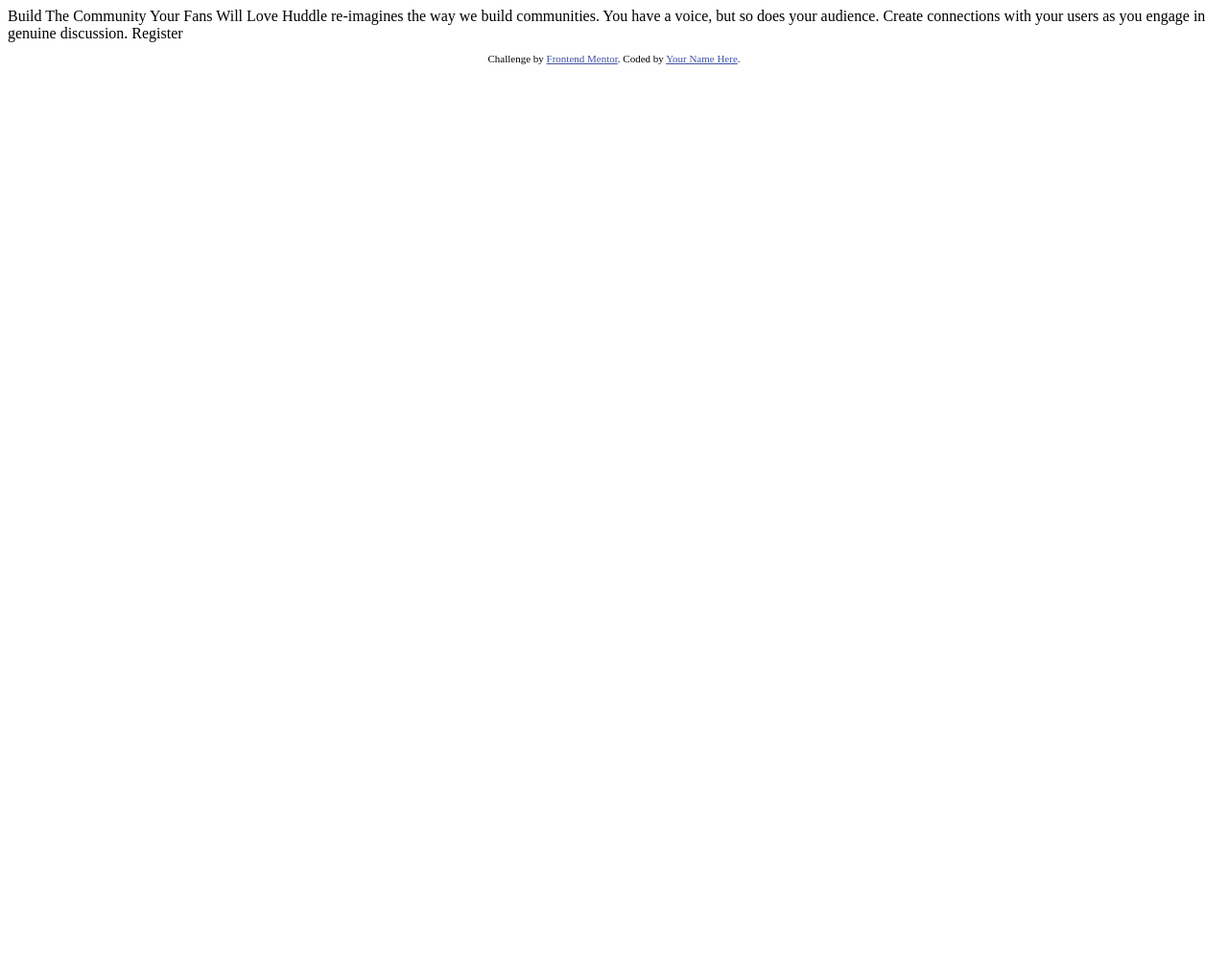
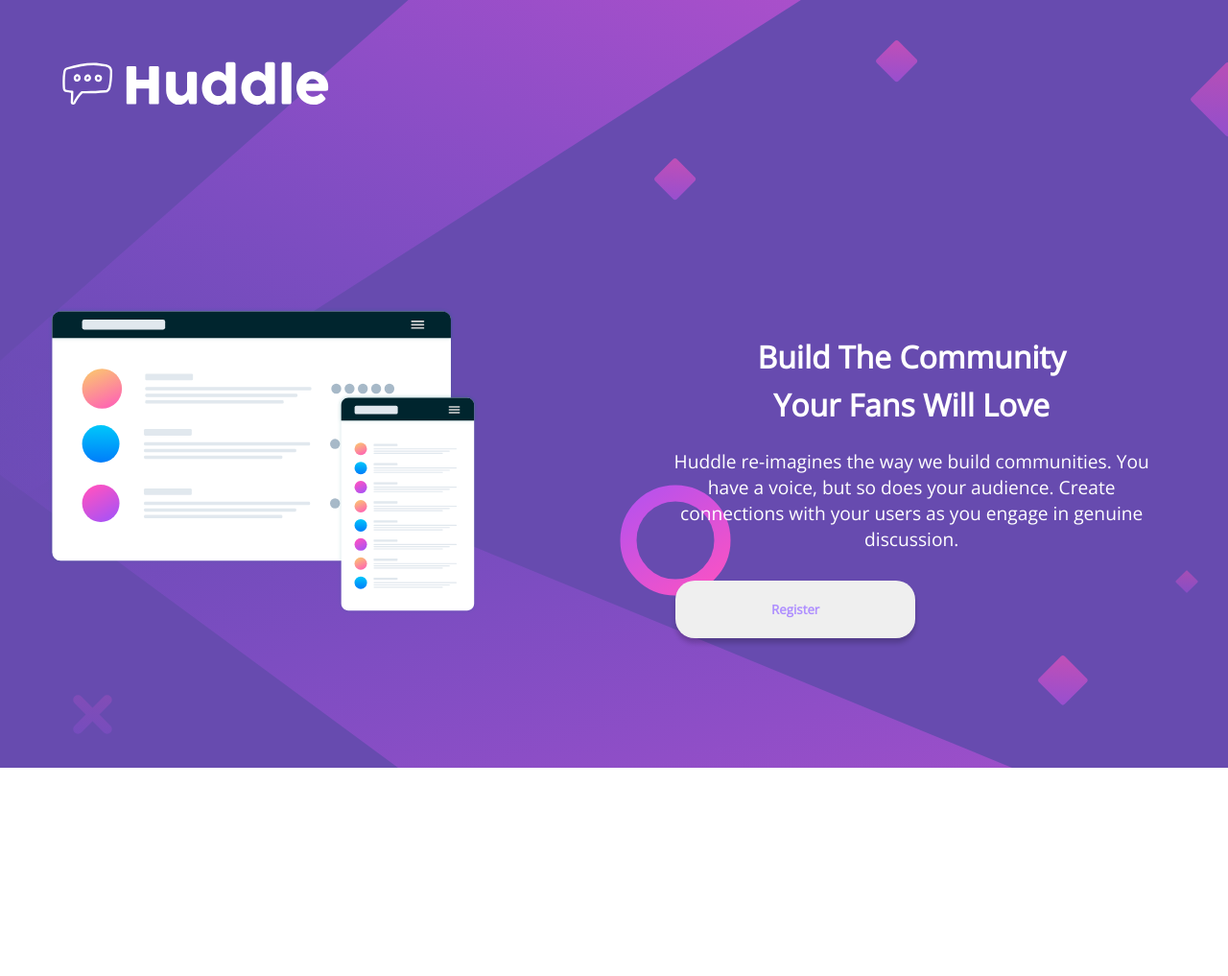
Before and after one commit to joseildoandrade12/projeto-secao-introdutoria, a plain HTML site: page index.html in a window 1280 px wide. Shown: the whole page at 96% size. Before the commit the page ends 800 px from the top, so only its background shows below. Drawn offline with nearby package versions, Linux system fonts and the light colour scheme.

Commit message:
finalização projeto

```diff
--- /dev/null
+++ b/estilos/media-query.css
@@ -0,0 +1,43 @@
+@charset "UTF-8";
+
+
+
+@media screen and (min-width: 992px) {
+    main{
+        width: 100%;
+        background-image: url(../images/bg-desktop.svg);
+        background-size: cover;
+    }
+
+    #imagem-1{
+        width: 300px;
+        margin-bottom: 150px;
+    }
+
+    #imagem-2{
+        display: inline-block;
+        background-size: contain;
+        margin-left: 50px;
+        width: 50%;
+        height: 320px;
+    }
+
+    section{
+        display: inline-block;
+        width: 40%;
+        height: 400px;
+    }
+
+    section > #botao{
+        margin-left: 10px;
+        height: 60px;
+    }
+
+    #social{
+        display: flex;
+        align-items: end;
+        justify-content: end;
+        height: 270px;
+        padding-right: 50px;
+    }
+}
--- /dev/null
+++ b/estilos/style.css
@@ -0,0 +1,99 @@
+@charset "UTF-8";
+
+@import url('https://fonts.googleapis.com/css2?family=Open+Sans&display=swap');
+
+*{
+    padding: 0;
+    margin: 0;
+    box-sizing: border-box;
+}
+
+body, html{
+    width: 100vw;
+    height: 100vh;
+    font-family: 'Open Sans', sans-serif;
+}
+
+main{
+    width: 100vw;
+    height: 100vh;
+    background:hsl(257, 40%, 49%) url(../images/bg-mobile.svg) no-repeat;
+    background-size: contain;
+    font-family: 'Open Sans', sans-serif;
+}
+
+#imagem-1{
+    width: 150px;
+    height: 170px;
+    background: url(../images/logo.svg) no-repeat;
+    background-size: contain;
+
+    position: relative;
+    top: 50px;
+    left: 50px;
+}
+
+#imagem-2{
+    width: 80%;
+    height: 400px;
+    margin: auto;
+    background: url(../images/illustration-mockups.svg) no-repeat;
+    background-size: contain;
+}
+
+section{
+    width: 80vw;
+    margin: auto;
+}
+
+section > h1{
+    color: white;
+    font-weight: bold;
+    display: block;
+    text-align: center;
+    line-height: 50px;
+    font-size: 2em;
+    margin-bottom: 20px;
+}
+
+section > p{
+    color: white;
+    font-size: 1.2em;
+    text-align: center;
+    font-weight: 400;
+    margin-bottom: 30px;
+}
+
+section > #botao{
+    font-family: 'Open Sans', sans-serif;
+    font-weight: bold;
+    color: hsl(257, 100%, 78%);
+    display: block;
+    margin: auto;
+    margin-bottom: 30px;
+    width: 250px;
+    height: 40px;
+    border: none;
+    border-radius: 20px;
+    box-shadow: 0 5px 5px rgba(0, 0, 0, 0.199);
+}
+
+#botao:hover{
+    background-color: hsl(300, 69%, 71%);
+    color: white;
+    cursor: pointer;
+}
+
+#social{
+    display: flex;
+    align-items: center;
+    justify-content: center;
+    width: 100%;
+    height: 100px;
+}
+
+#social > a{
+    font-size: 40px;
+    color: white;
+    padding: 10px;
+}
--- a/index.html
+++ b/index.html
@@ -1,33 +1,35 @@
 <!DOCTYPE html>
-<html lang="en">
+<html lang="pt-br">
 <head>
   <meta charset="UTF-8">
-  <meta name="viewport" content="width=device-width, initial-scale=1.0"> <!-- displays site properly based on user's device -->
-
+  <meta name="viewport" content="width=device-width, initial-scale=1.0">
   <link rel="icon" type="image/png" sizes="32x32" href="./images/favicon-32x32.png">
-
   <title>Frontend Mentor | Huddle landing page with single introductory section</title>
-
-  <!-- Feel free to remove these styles or customise in your own stylesheet 👍 -->
-  <style>
-    .attribution { font-size: 11px; text-align: center; }
-    .attribution a { color: hsl(228, 45%, 44%); }
-  </style>
+  <link rel="stylesheet" href="estilos/style.css">
+  <link rel="stylesheet" href="estilos/media-query.css">
+  <script src="https://kit.fontawesome.com/1113c9d6b1.js" crossorigin="anonymous"></script>
 </head>
 <body>
 
-  Build The Community Your Fans Will Love
-
-  Huddle re-imagines the way we build communities. You have a voice, but so does your audience.
-  Create connections with your users as you engage in genuine discussion.
-
-  Register
-
-  <footer>
-    <p class="attribution">
-      Challenge by <a href="https://www.frontendmentor.io?ref=challenge" target="_blank">Frontend Mentor</a>.
-      Coded by <a href="#">Your Name Here</a>.
-    </p>
-  </footer>
+  <main>
+    <div id="imagem-1">
+    </div>
+    <div id="imagem-2">
+    </div>
+    <section>
+      <h1>Build The Community <br>
+          Your Fans Will Love</h1>
+      <p>
+        Huddle re-imagines the way we build communities. You have a voice, but so does your audience.
+        Create connections with your users as you engage in genuine discussion.
+      </p>
+      <button id="botao">Register</button>
+    </section>
+    <div id="social">
+      <a href="#"><i class="fa-brands fa-facebook"></i></a>
+      <a href="#"><i class="fa-brands fa-twitter"></i></a>
+      <a href="https://www.instagram.com/juniorandrade12_/" target="_blank"><i class="fa-brands fa-instagram"></i><a>
+    </div>
+  </main>
 </body>
 </html>
```
